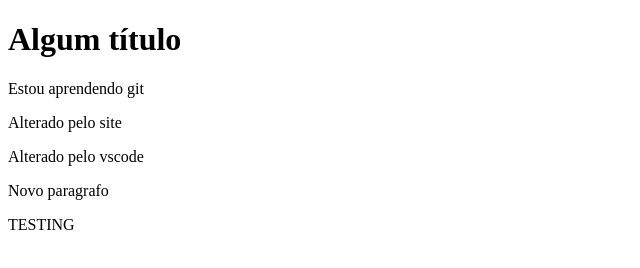
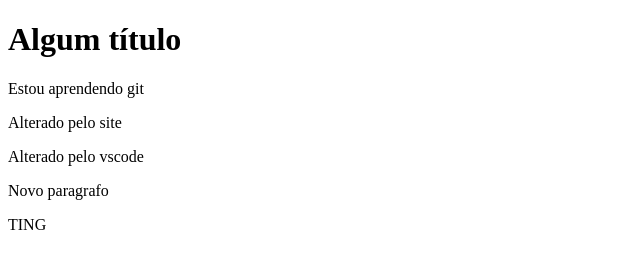
Before and after one commit to OHSeYoon/Tutorial, a plain HTML site: page index.html in a window 1280 px wide. Shown: the full height of the page, 0-640 px from the left. Drawn offline with Linux system fonts and the light colour scheme.

Commit message:
new files

```diff
--- a/index.html
+++ b/index.html
@@ -12,6 +12,6 @@
     <p>Alterado pelo site</p>
     <p>Alterado pelo vscode</p>
     <p>Novo paragrafo</p>
-    <p>TESTING</p>
+    <p>TING</p>
   </body>
 </html>
```
